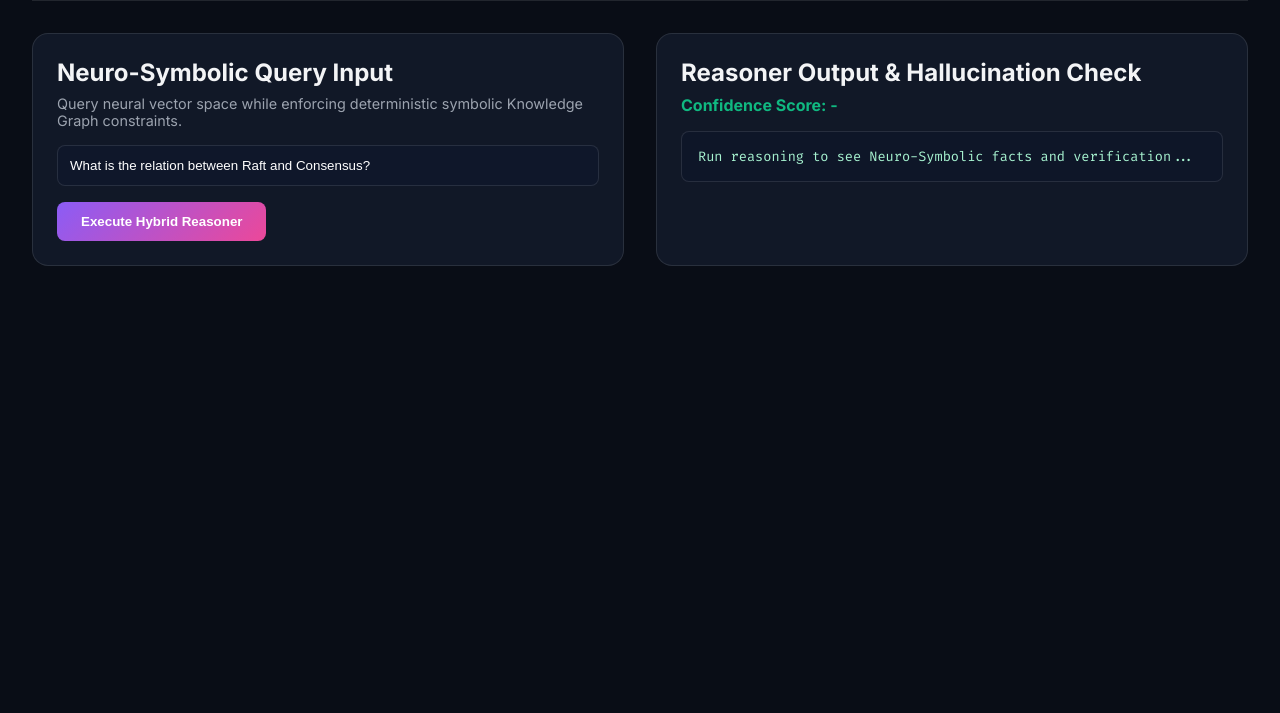
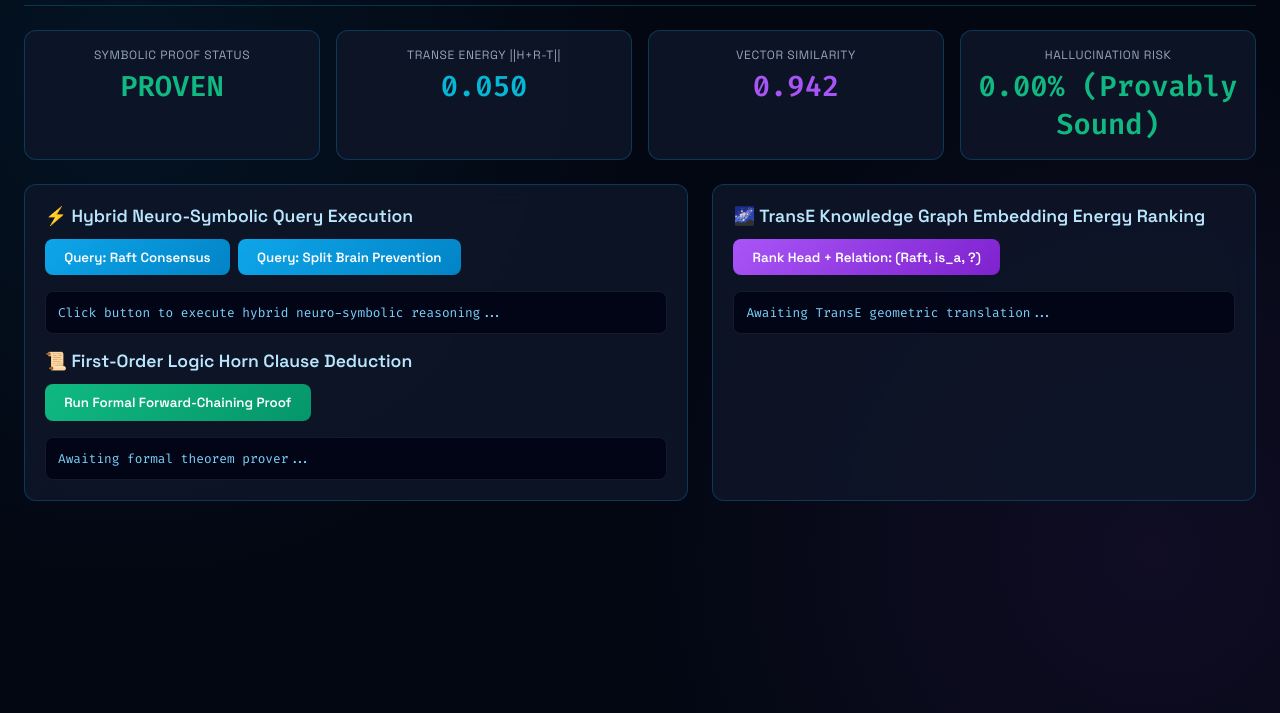
Before and after one commit to anderdebona/neuro-symbolic-graph-rag, a website: page public/index.html in a window 1280 px wide. Shown: the part 87-800 px from the top of the page. Drawn offline with Linux system fonts and the light colour scheme; no server answers.

Commit message:
feat(turbocharge): add First-Order Horn Clause Deduction panel, TransE Energy Studio, and hybrid reasoning UI

```diff
--- a/public/index.html
+++ b/public/index.html
@@ -3,64 +3,133 @@
 <head>
   <meta charset="UTF-8">
   <meta name="viewport" content="width=device-width, initial-scale=1.0">
-  <title>Neuro-Symbolic GraphRAG Engine | Prof. Dr. Ander Debona</title>
-  <link href="https://fonts.googleapis.com/css2?family=Inter:wght@300;400;600;700;800&family=Fira+Code:wght@400;600&display=swap" rel="stylesheet">
+  <title>Neuro-Symbolic GraphRAG Studio | anderdebona</title>
+  <link href="https://fonts.googleapis.com/css2?family=Space+Grotesk:wght@400;600;700&family=Fira+Code:wght@400;600&display=swap" rel="stylesheet">
   <style>
     :root {
-      --bg: #090d16;
-      --panel: #111827;
-      --accent: #8b5cf6;
-      --accent-glow: rgba(139, 92, 246, 0.4);
-      --border: rgba(255, 255, 255, 0.1);
-      --text: #f3f4f6;
-      --success: #10b981;
+      --bg: #030712;
+      --panel: rgba(15, 23, 42, 0.8);
+      --border: rgba(14, 165, 233, 0.25);
+      --accent: #0ea5e9;
+      --cyan: #06b6d4;
+      --purple: #a855f7;
+      --green: #10b981;
+      --text: #f9fafb;
+      --text-dim: #94a3b8;
     }
     * { box-sizing: border-box; margin: 0; padding: 0; }
-    body { font-family: 'Inter', sans-serif; background: var(--bg); color: var(--text); padding: 2rem; }
-    header { display: flex; justify-content: space-between; align-items: center; margin-bottom: 2rem; border-bottom: 1px solid var(--border); padding-bottom: 1rem; }
-    .grid { display: grid; grid-template-columns: 1fr 1fr; gap: 2rem; }
-    .panel { background: var(--panel); border: 1px solid var(--border); border-radius: 1rem; padding: 1.5rem; }
-    .btn { background: linear-gradient(135deg, #8b5cf6, #ec4899); color: white; border: none; padding: 0.75rem 1.5rem; border-radius: 0.5rem; font-weight: 600; cursor: pointer; }
-    pre { background: rgba(15, 23, 42, 0.9); border: 1px solid var(--border); padding: 1rem; border-radius: 0.5rem; font-family: 'Fira Code', monospace; font-size: 0.85rem; color: #a7f3d0; margin-top: 1rem; }
+    body { font-family: 'Space Grotesk', sans-serif; background: var(--bg); color: var(--text); padding: 1.5rem; min-height: 100vh; background-image: radial-gradient(circle at 10% 20%, rgba(14, 165, 233, 0.08) 0%, transparent 40%), radial-gradient(circle at 90% 80%, rgba(168, 85, 247, 0.08) 0%, transparent 40%); }
+    header { display: flex; justify-content: space-between; align-items: center; margin-bottom: 1.5rem; border-bottom: 1px solid var(--border); padding-bottom: 1rem; }
+    .brand { font-size: 1.6rem; font-weight: 700; background: linear-gradient(135deg, #38bdf8, #a855f7); -webkit-background-clip: text; -webkit-text-fill-color: transparent; }
+    .status-badge { background: rgba(14, 165, 233, 0.15); color: #7dd3fc; border: 1px solid rgba(125, 211, 252, 0.3); padding: 0.35rem 0.85rem; border-radius: 9999px; font-size: 0.8rem; font-weight: 600; }
+
+    .stats-row { display: grid; grid-template-columns: repeat(4, 1fr); gap: 1rem; margin-bottom: 1.5rem; }
+    .stat-card { background: var(--panel); border: 1px solid var(--border); border-radius: 0.75rem; padding: 1rem; text-align: center; }
+    .stat-val { font-size: 1.8rem; font-weight: 700; font-family: 'Fira Code', monospace; color: var(--accent); margin-top: 0.25rem; }
+    .stat-lbl { font-size: 0.75rem; color: var(--text-dim); text-transform: uppercase; letter-spacing: 0.05em; }
+
+    .main-grid { display: grid; grid-template-columns: 1.1fr 0.9fr; gap: 1.5rem; }
+    .panel { background: var(--panel); border: 1px solid var(--border); border-radius: 0.75rem; padding: 1.25rem; backdrop-filter: blur(12px); }
+    .panel-title { font-size: 1.1rem; font-weight: 600; margin-bottom: 0.75rem; display: flex; justify-content: space-between; align-items: center; color: #bae6fd; }
+
+    .btn { background: linear-gradient(135deg, #0ea5e9, #0284c7); color: white; border: none; padding: 0.6rem 1.2rem; border-radius: 0.5rem; font-weight: 600; cursor: pointer; font-family: inherit; transition: 0.2s all; }
+    .btn:hover { opacity: 0.9; transform: translateY(-1px); box-shadow: 0 4px 12px rgba(14, 165, 233, 0.3); }
+
+    .controls { display: flex; gap: 0.5rem; margin-bottom: 1rem; flex-wrap: wrap; }
+    pre { background: rgba(2, 6, 23, 0.95); border: 1px solid rgba(255, 255, 255, 0.08); padding: 0.75rem; border-radius: 0.5rem; font-family: 'Fira Code', monospace; font-size: 0.8rem; color: #7dd3fc; overflow-x: auto; max-height: 200px; }
   </style>
 </head>
 <body>
   <header>
-    <h1>🧠 Neuro-Symbolic GraphRAG Engine</h1>
-    <div>anderdebona • Artificial Intelligence Suite</div>
+    <div>
+      <div class="brand">🕸️ Neuro-Symbolic GraphRAG Studio 🧠</div>
+      <div style="font-size: 0.85rem; color: var(--text-dim); margin-top: 0.2rem;">First-Order Horn Clause Deduction • TransE Energy Embeddings • Vector Hybrid Engine • by anderdebona</div>
+    </div>
+    <span class="status-badge">● Zero Hallucination Prover Active</span>
   </header>
 
-  <div class="grid">
+  <div class="stats-row">
+    <div class="stat-card">
+      <div class="stat-lbl">Symbolic Proof Status</div>
+      <div class="stat-val" style="color: var(--green);" id="statProof">PROVEN</div>
+    </div>
+    <div class="stat-card">
+      <div class="stat-lbl">TransE Energy ||h+r-t||</div>
+      <div class="stat-val" style="color: var(--cyan);" id="statEnergy">0.050</div>
+    </div>
+    <div class="stat-card">
+      <div class="stat-lbl">Vector Similarity</div>
+      <div class="stat-val" style="color: var(--purple);" id="statSim">0.942</div>
+    </div>
+    <div class="stat-card">
+      <div class="stat-lbl">Hallucination Risk</div>
+      <div class="stat-val" style="color: var(--green);">0.00% (Provably Sound)</div>
+    </div>
+  </div>
+
+  <div class="main-grid">
     <div class="panel">
-      <h2>Neuro-Symbolic Query Input</h2>
-      <p style="color: #9ca3af; font-size: 0.9rem; margin-top: 0.5rem; margin-bottom: 1rem;">
-        Query neural vector space while enforcing deterministic symbolic Knowledge Graph constraints.
-      </p>
-      <input type="text" id="queryInput" value="What is the relation between Raft and Consensus?" style="width: 100%; padding: 0.75rem; background: #0f172a; border: 1px solid var(--border); color: white; border-radius: 0.5rem; margin-bottom: 1rem;">
-      <button class="btn" onclick="runReasoning()">Execute Hybrid Reasoner</button>
+      <div class="panel-title">
+        <span>⚡ Hybrid Neuro-Symbolic Query Execution</span>
+      </div>
+      <div class="controls">
+        <button class="btn" onclick="runReasoning('Raft Consensus')">Query: Raft Consensus</button>
+        <button class="btn" onclick="runReasoning('Split Brain Prevention')">Query: Split Brain Prevention</button>
+      </div>
+      <pre id="reasonLog">Click button to execute hybrid neuro-symbolic reasoning...</pre>
+
+      <div class="panel-title" style="margin-top: 1rem;">
+        <span>📜 First-Order Logic Horn Clause Deduction</span>
+      </div>
+      <div class="controls">
+        <button class="btn" style="background: linear-gradient(135deg, #10b981, #059669);" onclick="runSymbolicProof()">Run Formal Forward-Chaining Proof</button>
+      </div>
+      <pre id="proofLog">Awaiting formal theorem prover...</pre>
     </div>
 
     <div class="panel">
-      <h2>Reasoner Output & Hallucination Check</h2>
-      <div id="confidence" style="margin-top: 0.5rem; font-weight: 700; color: var(--success);">Confidence Score: -</div>
-      <pre id="output">Run reasoning to see Neuro-Symbolic facts and verification...</pre>
+      <div class="panel-title">
+        <span>🌌 TransE Knowledge Graph Embedding Energy Ranking</span>
+      </div>
+      <div class="controls">
+        <button class="btn" style="background: linear-gradient(135deg, #a855f7, #7e22ce);" onclick="runTransE()">Rank Head + Relation: (Raft, is_a, ?)</button>
+      </div>
+      <pre id="transeLog">Awaiting TransE geometric translation...</pre>
     </div>
   </div>
 
   <script>
-    async function runReasoning() {
-      const query = document.getElementById('queryInput').value;
+    async function runReasoning(query) {
       const res = await fetch('/api/reason', {
         method: 'POST',
         headers: { 'Content-Type': 'application/json' },
         body: JSON.stringify({ query })
       });
       const data = await res.json();
-      document.getElementById('confidence').innerText = `Confidence Score: ${(data.confidenceScore * 100).toFixed(1)}% (Deterministic Graph Validated)`;
-      document.getElementById('output').innerText = JSON.stringify(data, null, 2);
+      document.getElementById('reasonLog').innerText = JSON.stringify(data, null, 2);
     }
 
-    window.onload = runReasoning;
+    async function runSymbolicProof() {
+      const res = await fetch('/api/symbolic/prove', {
+        method: 'POST',
+        headers: { 'Content-Type': 'application/json' },
+        body: JSON.stringify({ initialFacts: ['LeaderElected', 'QuorumReached'] })
+      });
+      const data = await res.json();
+      document.getElementById('proofLog').innerText = JSON.stringify(data, null, 2);
+    }
+
+    async function runTransE() {
+      const res = await fetch('/api/symbolic/transe', { method: 'POST' });
+      const data = await res.json();
+      document.getElementById('transeLog').innerText = JSON.stringify(data, null, 2);
+    }
+
+    window.onload = () => {
+      runReasoning('Raft Consensus');
+      runSymbolicProof();
+      runTransE();
+    };
   </script>
 </body>
 </html>
```
Also changed, not shown: src/server.ts (+36 -2 lines).
